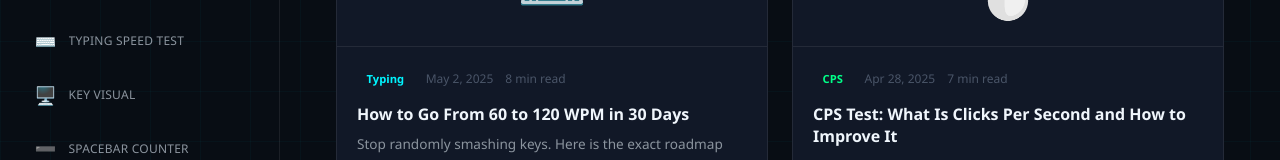
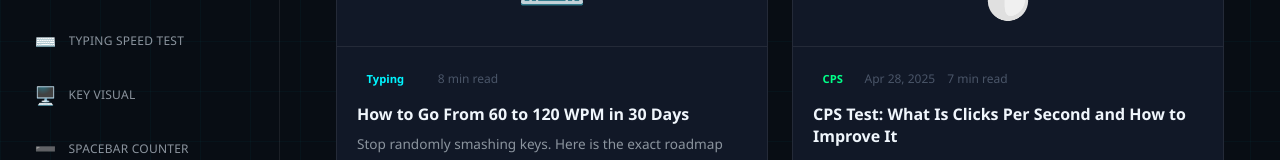
Before and after one commit to fahadhassan7635-stack/Cps-Test-Tool, a React (Vite) app: page /blog in a window 1280 px wide. Shown: the part 459-619 px from the top of the page. Built offline with nearby package versions, Linux system fonts and the light colour scheme.

Commit message:
Update BlogPage.tsx

```diff
--- a/src/pages/BlogPage.tsx
+++ b/src/pages/BlogPage.tsx
@@ -6,7 +6,7 @@ const posts = [
     emoji: '⌨️',
     tag: 'Typing',
     tagColor: 'var(--neon-cyan)',
-    date: 'May 2, 2025',
+
     title: 'How to Go From 60 to 120 WPM in 30 Days',
     excerpt: 'Stop randomly smashing keys. Here is the exact roadmap used by competitive typists to double their speed without ruining their accuracy.',
     readTime: '8 min read',
```
